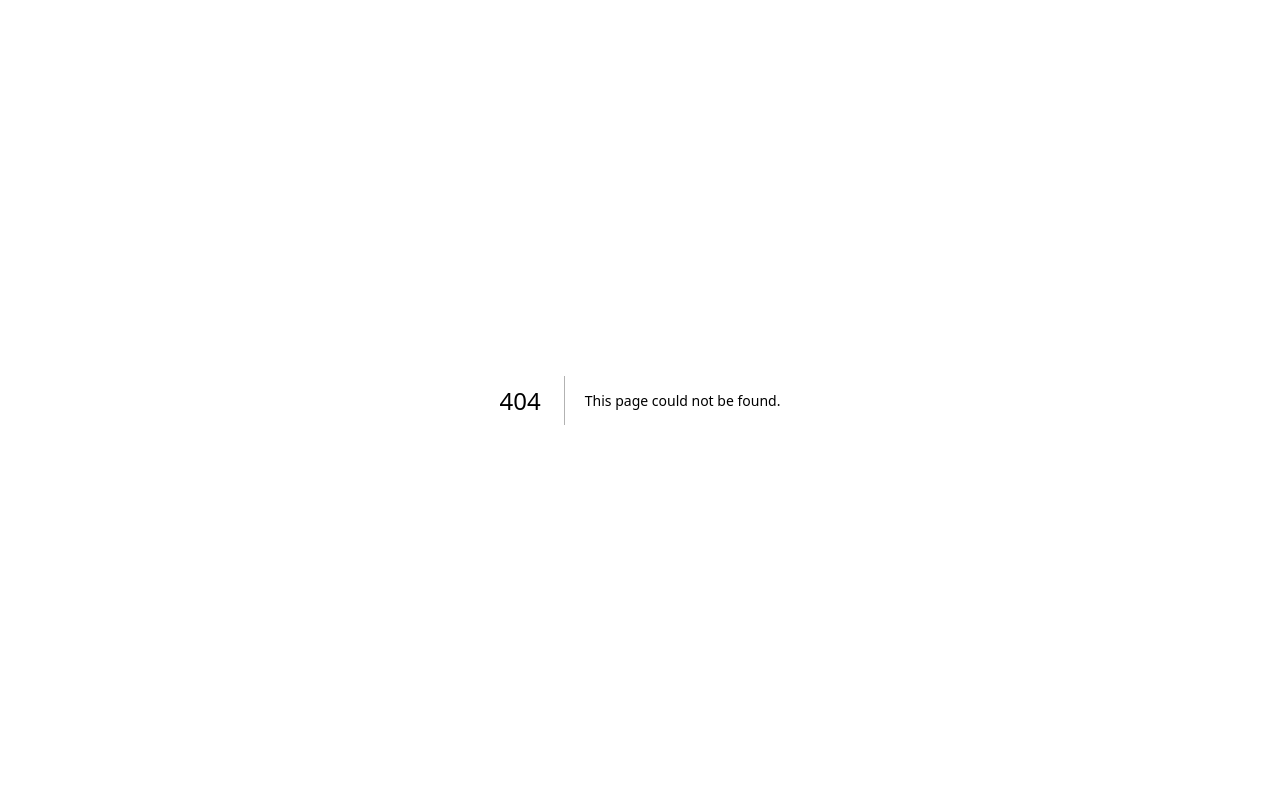
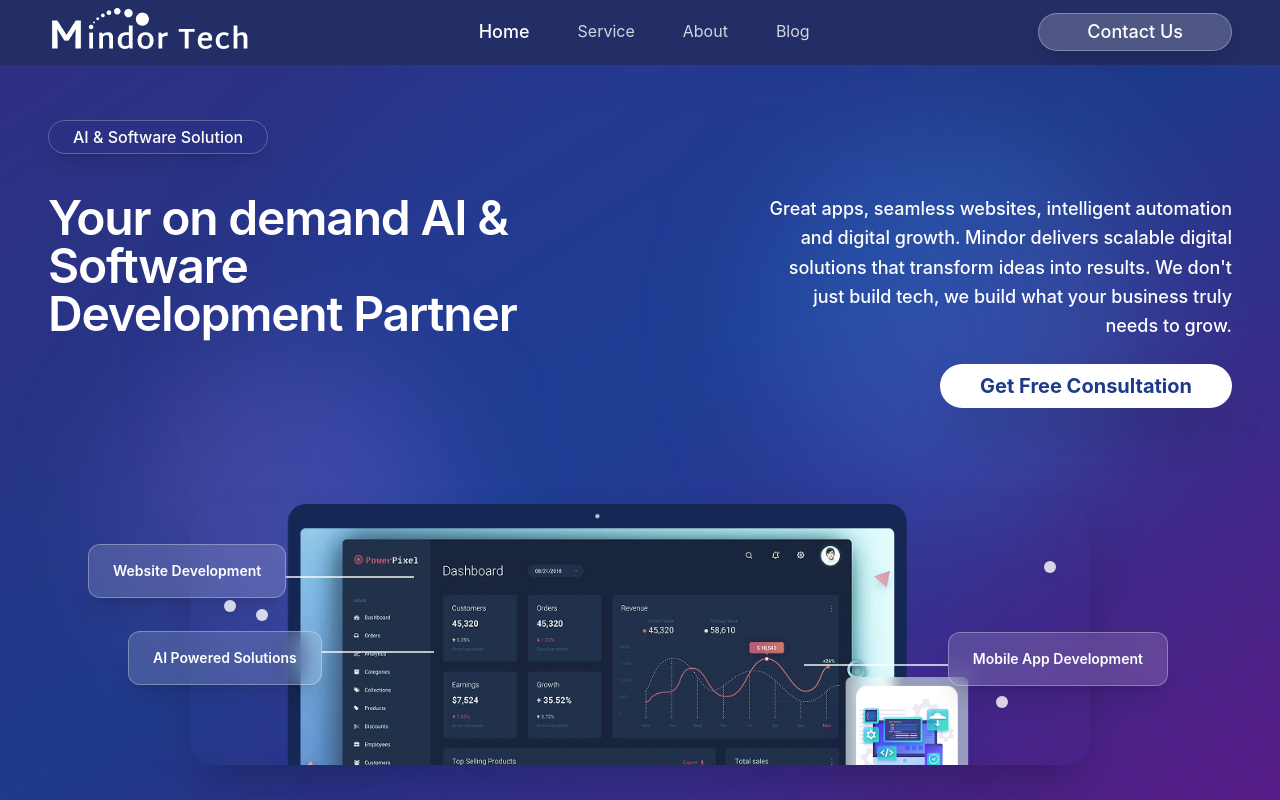
Before and after one commit to rastogi30/Mindor-tech, a Next.js app: page /landing in a window 1280 px wide. Before the commit this address had no page. Built offline with nearby package versions, Linux system fonts and the light colour scheme.

Commit message:
Landing page

```diff
--- a/pages/index.tsx
+++ b/pages/index.tsx
@@ -12,6 +12,7 @@ const Founder = dynamic(() => import('../src/components/Founder'));
 const Business  = dynamic(() => import('../src/components/Business'));
 const Mindor = dynamic(() => import('../src/components/Mindor'));
 const Service = dynamic(() => import('../src/components/Service'));
+const LandingPage = dynamic(()=> import('../pages/landing'));
 
 const HomePage: React.FC = () => {
   const [showSuccessModal, setShowSuccessModal] = useState<boolean>(false);
@@ -57,22 +58,22 @@ const HomePage: React.FC = () => {
 
   return (
     <div className="min-h-screen flex flex-col">
-      <Navbar scrollToSection={scrollToSection} />
-      <main className="flex-grow">
-        <Hero scrollToSection={scrollToSection} />
-        <WhyMindor />
+      <main className="flex-1">
+        {/* <Hero scrollToSection={scrollToSection} /> */}
+        {/* <WhyMindor /> */}
         {/* <Contact setShowSuccessModal={setShowSuccessModal} /> */}
         <SuccessModal
           isOpen={showSuccessModal}
           onClose={() => setShowSuccessModal(false)}
         />
+        <LandingPage />
+        <Mindor />
+        <Service />
+        <Business />
+        <Founder />
+        <CTASection />
+        <Footer />
       </main>
-      <Mindor />
-      <Service />
-      <Business />
-      <Founder />
-      <CTASection />
-      <Footer />
     </div>
   );
 };
--- /dev/null
+++ b/pages/landing.tsx
@@ -0,0 +1,97 @@
+import React from 'react';
+
+const MindorTechHomepage: React.FC = () => {
+  return (
+    <div className="min-h-screen bg-gradient-to-br from-indigo-900 via-blue-900 to-purple-900 text-white relative overflow-hidden">
+
+      <div className="absolute inset-0">
+        <div className="absolute top-32 right-32 w-96 h-96 bg-blue-400/20 rounded-full blur-3xl"></div>
+        <div className="absolute bottom-32 left-32 w-80 h-80 bg-purple-400/20 rounded-full blur-3xl"></div>
+        <div className="absolute top-1/2 left-1/2 transform -translate-x-1/2 -translate-y-1/2 w-[800px] h-[800px] bg-blue-600/10 rounded-full blur-3xl"></div>
+      </div>
+
+      <nav className="fixed top-0 left-0 right-0 z-50 flex items-center justify-between px-12 py-2 w-full" style={{ backgroundColor: "#232D66" }}>
+        <div className="flex items-center space-x-3">
+          <div className=" rounded-lg flex items-center justify-center ">
+            <img src="/assets/Logo.png" alt="Mindor Tech Logo" className="w-[202px] h-[48.51px] brightness-0 invert" />
+          </div>
+        </div>
+
+        <div className="flex items-center space-x-12">
+          <a href="#" className="text-white font-medium hover:text-blue-200 transition-colors text-lg">Home</a>
+          <a href="#" className="text-white/80 hover:text-white transition-colors text-md">Service</a>
+          <a href="#" className="text-white/80 hover:text-white transition-colors text-md">About</a>
+          <a href="#" className="text-white/80 hover:text-white transition-colors text-md">Blog</a>
+        </div>
+
+        <button className="bg-white/20 backdrop-blur-md border border-white/30 px-12 py-1 rounded-full text-white hover:bg-white/30 transition-all text-lg font-medium shadow-lg">
+          Contact Us
+        </button>
+      </nav>
+
+      <div className="relative z-20 px-12 w-full mx-auto pt-20">
+        <div className="grid grid-cols-1 gap-24 items-center min-h-[80vh]">
+
+          <div className="space-y-10 pt-10">
+            <div className="inline-block  backdrop-blur-md border border-white/25 px-6 py-1 rounded-full text-base font-medium shadow-lg">
+              AI & Software Solution
+            </div>
+
+            <div className="lg:flex lg:items-start lg:justify-between mt-5">
+              <h1 className="text-4xl xl:text-5xl font-semibold leading-tight tracking-tight lg:max-w-[55%]" style={{color:'ffffff'}}>
+                Your on demand AI &<br />
+                Software<br />
+                Development Partner
+              </h1>
+              <div className="mt-6 lg:mt-0 lg:max-w-[40%] lg:text-right">
+                <p className="text-lg text-white leading-relaxed font-medium">
+                  Great apps, seamless websites, intelligent automation and digital growth. Mindor delivers scalable digital solutions that transform ideas into results. We don't just build tech, we build what your business truly needs to grow.
+                </p>
+                <button className="bg-white text-blue-900 px-10 py-2 rounded-full font-bold text-xl hover:bg-white/90 transition-all shadow-2xl hover:shadow-3xl transform hover:scale-105 mt-6">
+                  Get Free Consultation
+                </button>
+              </div>
+            </div>
+          </div>
+
+          <div className="relative flex items-center justify-center">
+
+            <div className="absolute top-10 left-10 z-30">
+              <div className="bg-white/15 backdrop-blur-md border border-white/30 px-6 py-4 rounded-xl shadow-xl">
+                <p className="text-white text-sm font-semibold">Website Development</p>
+              </div>
+              <div className="absolute top-8 left-full w-32 h-0.5 bg-white/70"></div>
+            </div>
+
+            <div className="absolute top-32 right-16 z-30">
+              <div className="bg-white/15 backdrop-blur-md border border-white/30 px-6 py-4 rounded-xl shadow-xl">
+                <p className="text-white text-sm font-semibold">Mobile App Development</p>
+              </div>
+              <div className="absolute top-8 right-full w-36 h-0.5 bg-white/70"></div>
+            </div>
+
+            <div className="absolute bottom-20 left-20 z-30">
+              <div className="bg-white/15 backdrop-blur-md border border-white/30 px-6 py-4 rounded-xl shadow-xl">
+                <p className="text-white text-sm font-semibold">AI Powered Solutions</p>
+              </div>
+              <div className="absolute bottom-8 left-full w-28 h-0.5 bg-white/70"></div>
+            </div>
+
+            <div className="absolute top-24 left-44 w-3 h-3 bg-white/80 rounded-full z-30 shadow-lg"></div>
+            <div className="absolute top-48 right-56 w-3 h-3 bg-white/80 rounded-full z-30 shadow-lg"></div>
+            <div className="absolute bottom-36 left-52 w-3 h-3 bg-white/80 rounded-full z-30 shadow-lg"></div>
+            <div className="absolute bottom-48 right-44 w-3 h-3 bg-white/80 rounded-full z-30 shadow-lg"></div>
+
+            <img
+              src="/assets/hero.png"
+              alt="Dashboard preview"
+              className="relative z-20 w-full max-w-[900px] h-auto rounded-3xl shadow-2xl"
+            />
+          </div>
+        </div>
+      </div>
+    </div>
+  );
+};
+
+export default MindorTechHomepage;
```
